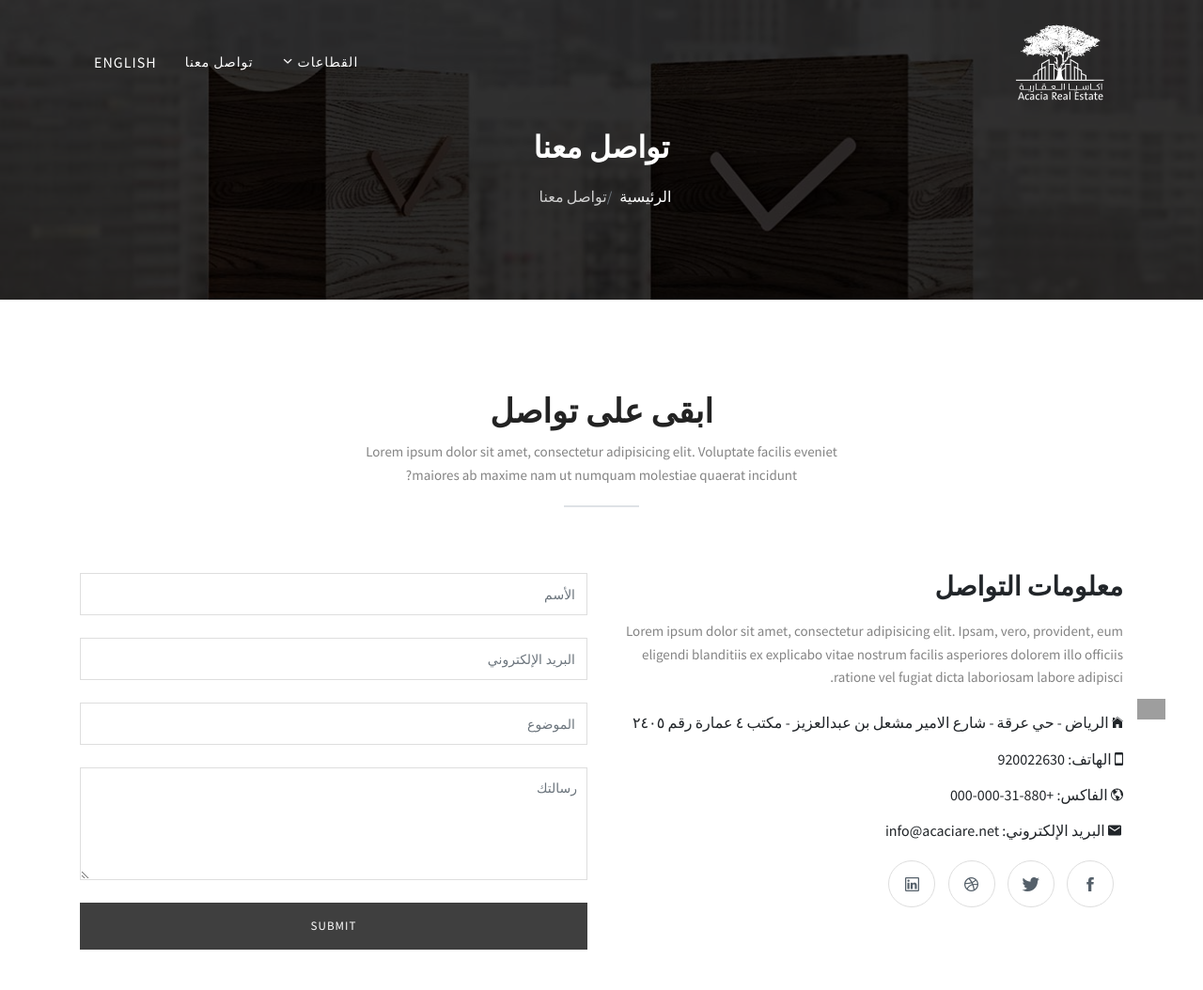
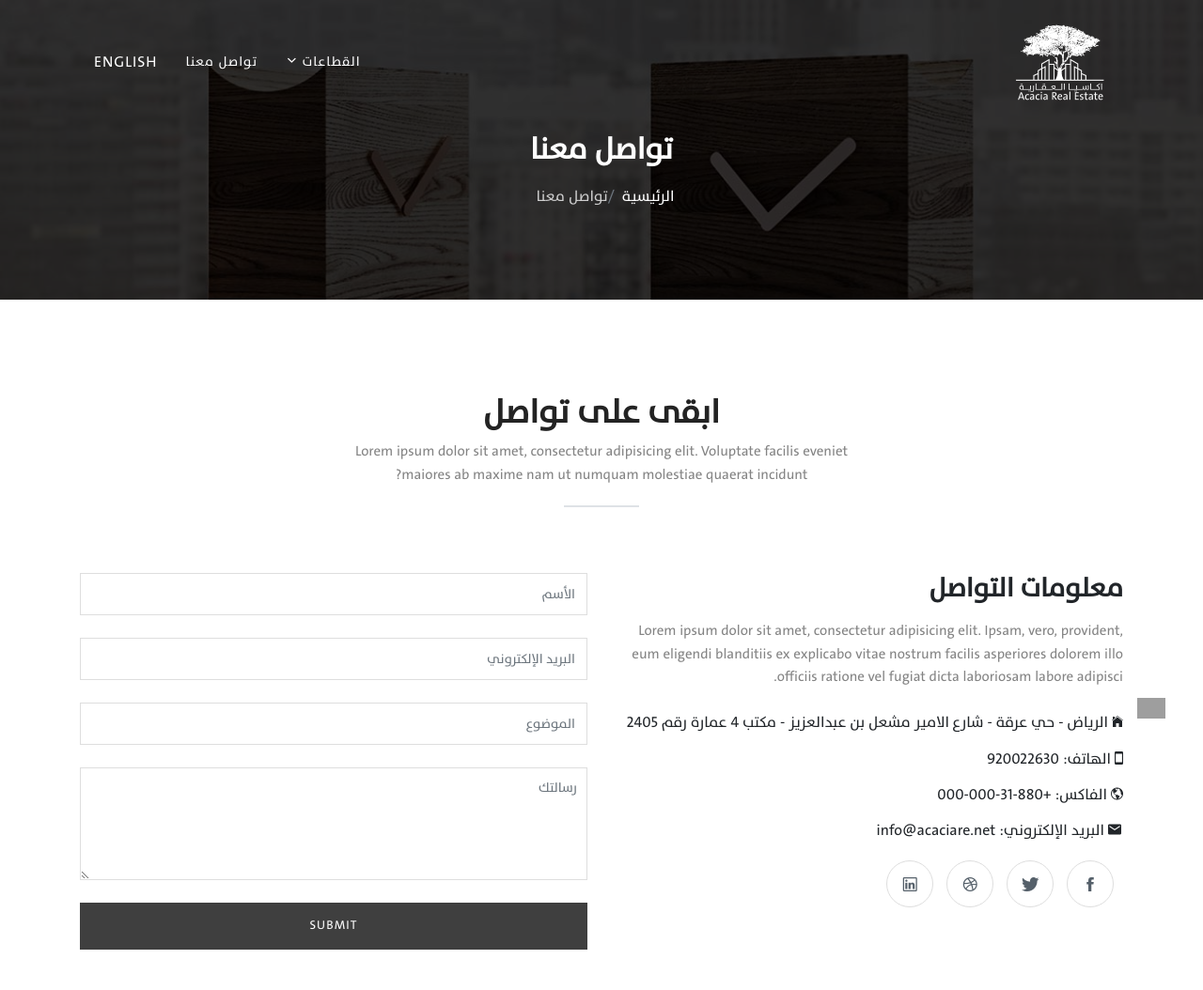
Before and after one commit to Motawe3a/Acacia, a plain HTML site: page contact_ar.html in a window 1280 px wide. Shown: the top 1054 px of the page at 94% size. Drawn offline with Linux system fonts and the light colour scheme; some packages are replaced by stand-ins of ours; grey boxes are pictures that could not be loaded; files whose address does not match are found by name.

Commit message:
add font

```diff
--- a/css/style_ar.css
+++ b/css/style_ar.css
@@ -1,20 +1,27 @@
 /*=== MEDIA QUERY ===*/
-@import url("https://fonts.googleapis.com/css?family=Catamaran:400,500,600,700,700|Source+Sans+Pro:400,600");
+/* @import url("https://fonts.googleapis.com/css?family=Catamaran:400,500,600,700,700|Source+Sans+Pro:400,600"); */
+
+@font-face {
+  font-family: "The Sans";
+  src: url("../fonts/TheSans-Plain.otf"),
+  url("../fonts/TheSans-Plain.otf") format("opentype")
+}
+
 body {
   line-height: 1.4;
-  font-family: "Source Sans Pro", sans-serif;
+  font-family: "The Sans", sans-serif;
   -webkit-font-smoothing: antialiased;
 }
 
 p {
-  font-family: "Source Sans Pro", sans-serif;
+  font-family: "The Sans", sans-serif;
   color: #848484;
   font-size: 15px;
   line-height: 1.65;
 }
 
 h1, h2, h3, h4, h5, h6 {
-  font-family: "Catamaran", sans-serif;
+  font-family: "The Sans", sans-serif;
   font-weight: 600;
 }
 
@@ -269,7 +276,7 @@ a:focus, a:hover {
 .header-bradcrumb a, .header-bradcrumb .active {
   color: #cfcfcf;
   font-weight: 200;
-  font-family: "Source Sans Pro", sans-serif;
+  font-family: "The Sans", sans-serif;
 }
 .header-bradcrumb a:hover {
   color: #28ABE3;
@@ -890,7 +897,7 @@ form#search-form button i {
   display: inline-block;
   color: #666;
   font-size: 13px;
-  font-family: "Catamaran", sans-serif;
+  font-family: "The Sans", sans-serif;
   margin-bottom: 5px;
   font-weight: 600;
 }
@@ -919,7 +926,7 @@ form#search-form button i {
   margin-bottom: 15px;
   font-size: 16px;
   color: #777;
-  font-family: "Source Sans Pro", sans-serif;
+  font-family: "The Sans", sans-serif;
 }
 .about-2 .checklist li i {
   position: absolute;
@@ -986,7 +993,7 @@ form#search-form button i {
   height: 45px !important;
   color: #0c0c0c;
   height: 38px;
-  font-family: "Open Sans", sans-serif;
+  font-family: "The Sans", sans-serif;
   font-size: 14px;
   border-radius: 0;
 }
@@ -2200,7 +2207,7 @@ Listing Page
   letter-spacing: 1px;
   text-transform: capitalize;
   transition: color 0.3s;
-  font-family: "Source Sans Pro", sans-serif;
+  font-family: "The Sans", sans-serif;
   display: block;
 }
 .top-footer li a:hover {
```
Also changed, not shown: fonts/TheSans-Bold.otf (added), fonts/TheSans-Plain.otf (added).
